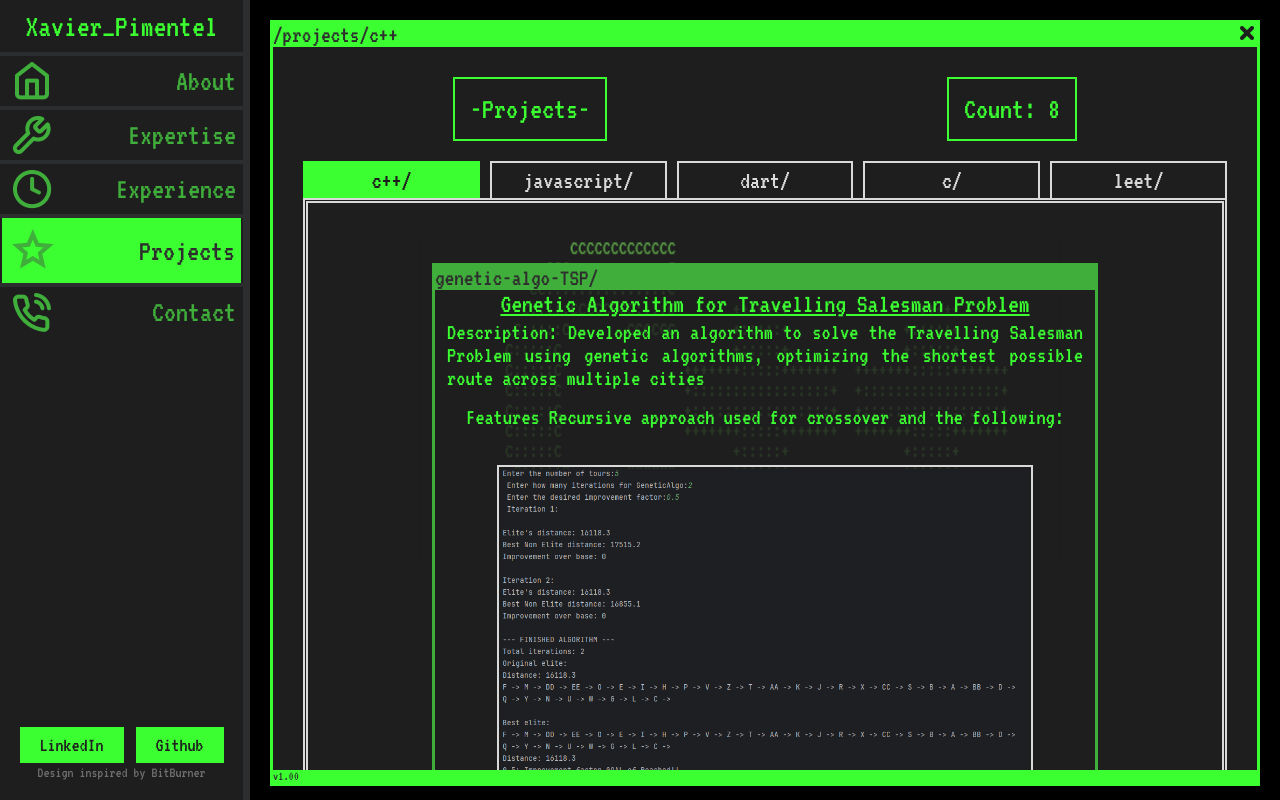
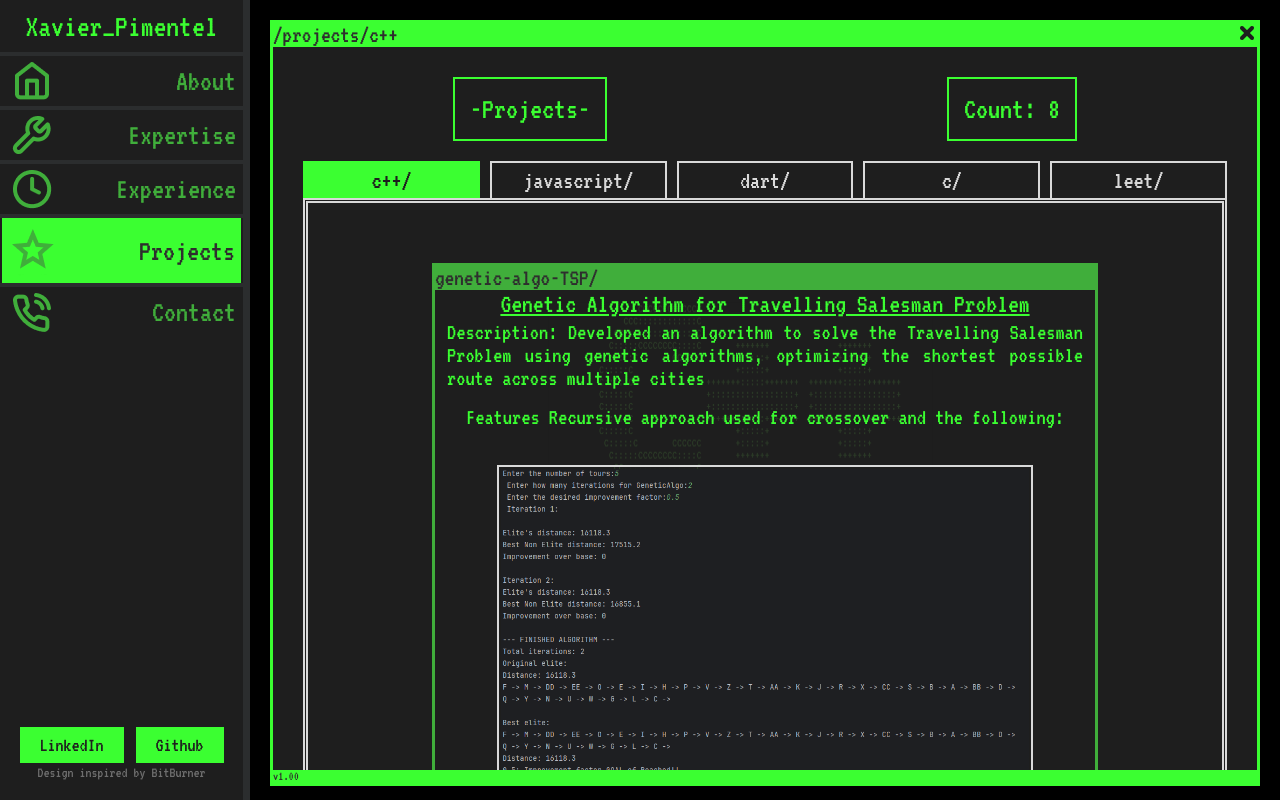
Before and after one commit to XavierPim/porto_folio, a React (Create React App) app: page /projects in a window 1280 px wide. Built offline with nearby package versions, Linux system fonts and the light colour scheme.

Commit message:
projects bg size

```diff
--- a/src/pages/projects.js
+++ b/src/pages/projects.js
@@ -113,7 +113,7 @@ function Projects() {
                         <div className="lang-content"
 						  style={{
 							backgroundImage: `url(${getBackgroundForTab()})`,
-							backgroundSize:'50%',
+							backgroundSize:'30%',
 							backgroundPosition: 'calc(50% + 100px) center',
 							backgroundRepeat: 'no-repeat',
 							backgroundAttachment: 'fixed',
```
